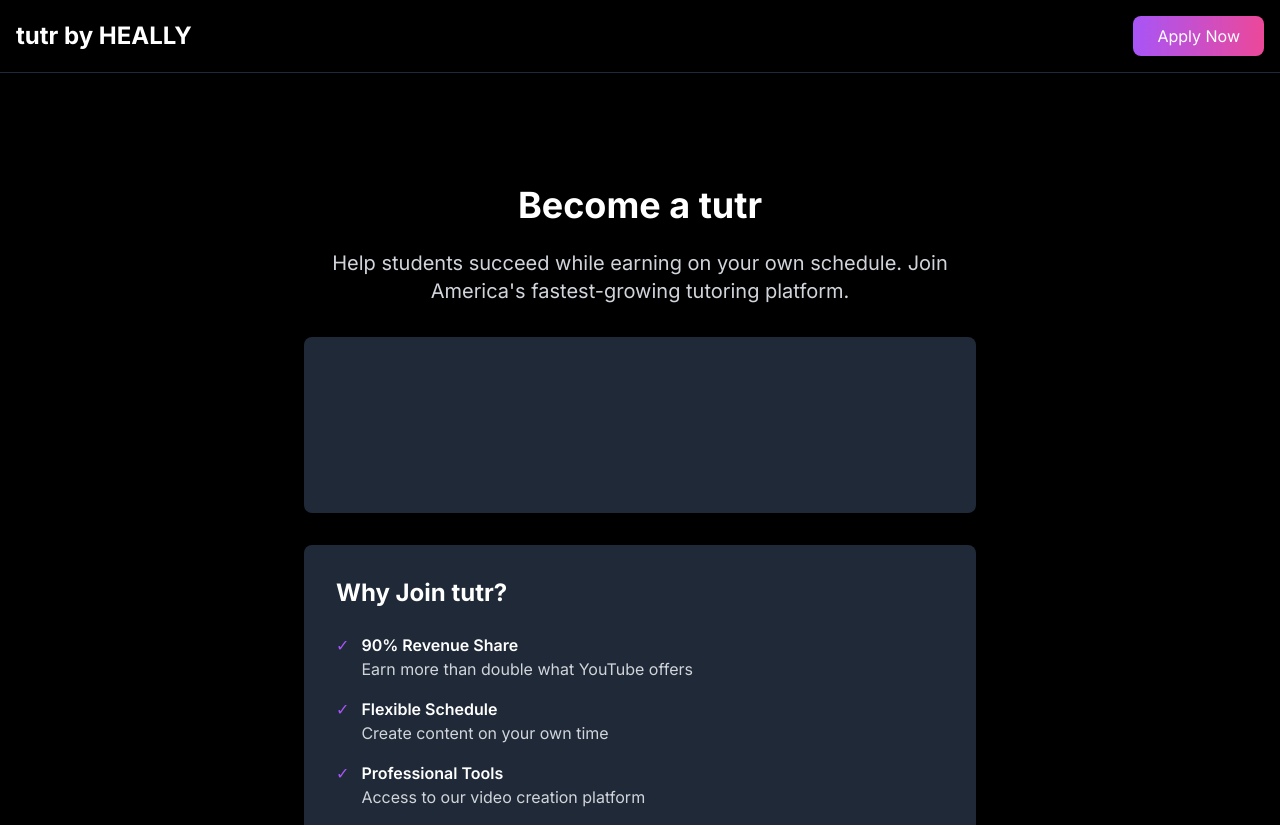
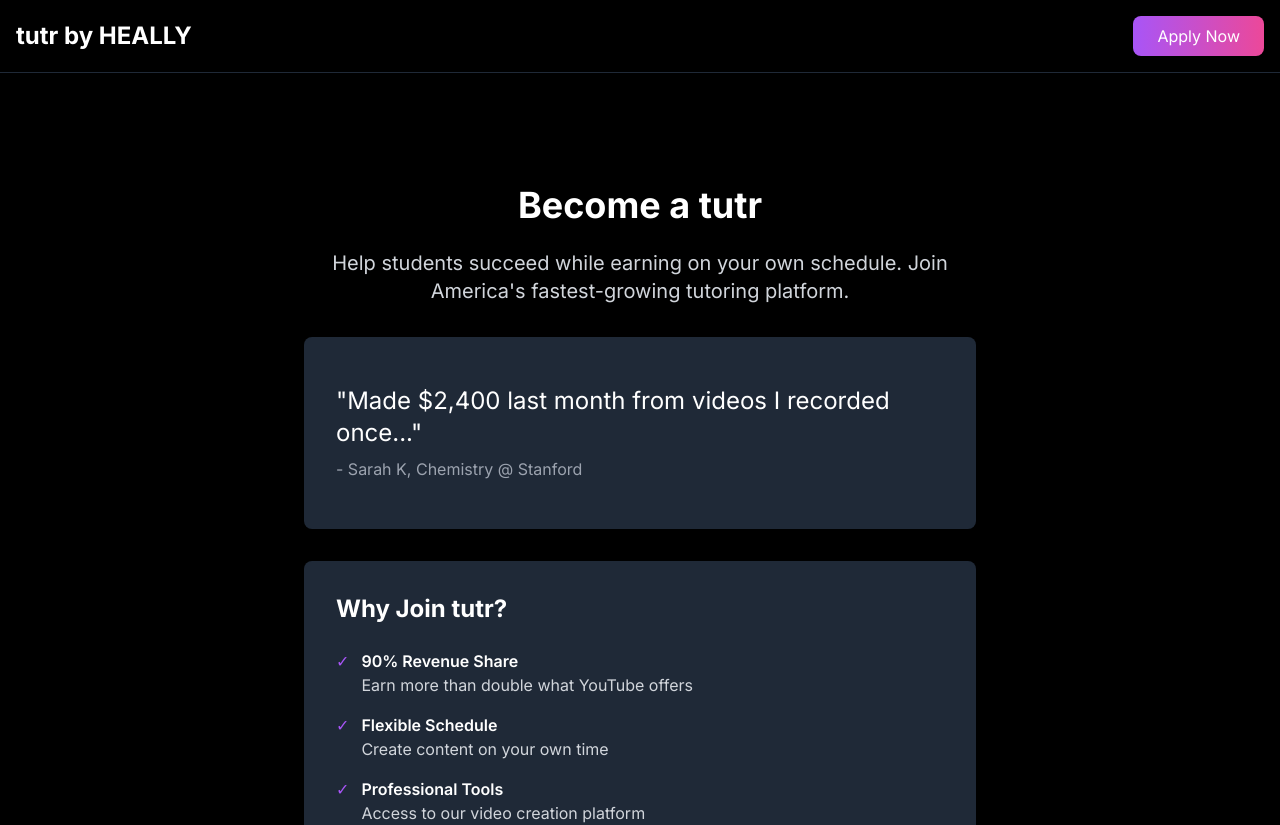
Before and after one commit to jothelearningguy/collabor8, a Next.js app: page /tutor-signup in a window 1280 px wide. Shown: the top 825 px of the page. Built offline with nearby package versions, Linux system fonts and the light colour scheme.

Commit message:
Fix typewriter animation and text formatting

```diff
--- a/src/app/globals.css
+++ b/src/app/globals.css
@@ -24,30 +24,36 @@
 
 /* Typewriter Animation */
 .typing-container {
-  animation: typing-cycle 16s infinite;
+  position: relative;
+  display: flex;
+  flex-direction: column;
+  animation: typing-cycle 24s steps(1) infinite;
 }
 
 .typing-text {
+  position: relative;
+  width: 100%;
   opacity: 0;
+  height: 8rem;
+  padding: 1rem 0;
   transform: translateY(20px);
-  animation: text-appear 4s infinite;
+  transition: all 0.5s ease-in-out;
 }
 
-.typing-text:nth-child(1) { animation-delay: 0s; }
-.typing-text:nth-child(2) { animation-delay: 4s; }
-.typing-text:nth-child(3) { animation-delay: 8s; }
-.typing-text:nth-child(4) { animation-delay: 12s; }
+.typing-text:nth-child(1) { animation: text-appear 24s infinite; animation-delay: 0s; }
+.typing-text:nth-child(2) { animation: text-appear 24s infinite; animation-delay: 4s; }
+.typing-text:nth-child(3) { animation: text-appear 24s infinite; animation-delay: 8s; }
+.typing-text:nth-child(4) { animation: text-appear 24s infinite; animation-delay: 12s; }
+.typing-text:nth-child(5) { animation: text-appear 24s infinite; animation-delay: 16s; }
+.typing-text:nth-child(6) { animation: text-appear 24s infinite; animation-delay: 20s; }
 
 @keyframes typing-cycle {
   0%, 100% { transform: translateY(0); }
-  25% { transform: translateY(-100%); }
-  50% { transform: translateY(-200%); }
-  75% { transform: translateY(-300%); }
 }
 
 @keyframes text-appear {
-  0%, 100% { opacity: 0; transform: translateY(20px); }
-  5%, 95% { opacity: 1; transform: translateY(0); }
+  0%, 83.33%, 100% { opacity: 0; transform: translateY(20px); }
+  4.17%, 79.16% { opacity: 1; transform: translateY(0); }
 }
 
 /* Gradient Text Animation */
--- a/src/app/tutor-signup/page.tsx
+++ b/src/app/tutor-signup/page.tsx
@@ -49,12 +49,32 @@
 
           {/* Typewriter Animation Section */}
           <div className="bg-gray-800 p-8 rounded-lg mb-8">
-            <div className="text-2xl mb-8 h-20 overflow-hidden">
-              <div className="typing-container animate-typing">
-                <span className="typing-text block mb-4">"Made $2,400 last month from videos I recorded once..." 💰</span>
-                <span className="typing-text block mb-4">"Students love my calculus explanations - 5,000+ views!" 📚</span>
-                <span className="typing-text block mb-4">"Finally helping students while I sleep..." 💫</span>
-                <span className="typing-text block">"Best platform for sharing my knowledge..." ⭐</span>
+            <div className="relative h-32 overflow-hidden">
+              <div className="typing-container">
+                <div className="typing-text">
+                  <p className="text-2xl">"Made $2,400 last month from videos I recorded once..."</p>
+                  <p className="text-base text-gray-400 mt-2">- Sarah K, Chemistry @ Stanford</p>
+                </div>
+                <div className="typing-text">
+                  <p className="text-2xl">"Students love my calculus explanations - 5,000+ views!"</p>
+                  <p className="text-base text-gray-400 mt-2">- Michael P., Mathematics @ MIT</p>
+                </div>
+                <div className="typing-text">
+                  <p className="text-2xl">"Finally helping students while I sleep..."</p>
+                  <p className="text-base text-gray-400 mt-2">- James L., Physics @ Harvard</p>
+                </div>
+                <div className="typing-text">
+                  <p className="text-2xl">"Best platform for sharing my knowledge..."</p>
+                  <p className="text-base text-gray-400 mt-2">- Emily R., Biology @ Berkeley</p>
+                </div>
+                <div className="typing-text">
+                  <p className="text-2xl">"My passive income covers my rent now!"</p>
+                  <p className="text-base text-gray-400 mt-2">- David W., Computer Science @ Georgia Tech</p>
+                </div>
+                <div className="typing-text">
+                  <p className="text-2xl">"Love helping students across the country..."</p>
+                  <p className="text-base text-gray-400 mt-2">- Maria G., Economics @ Princeton</p>
+                </div>
               </div>
             </div>
           </div>
```
